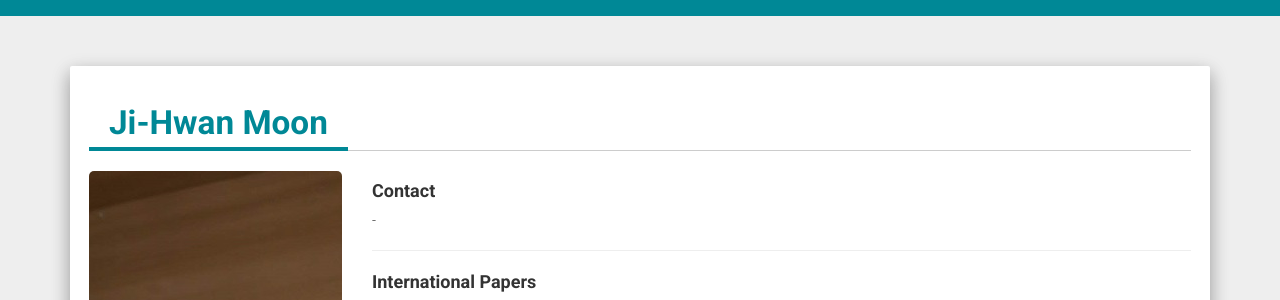
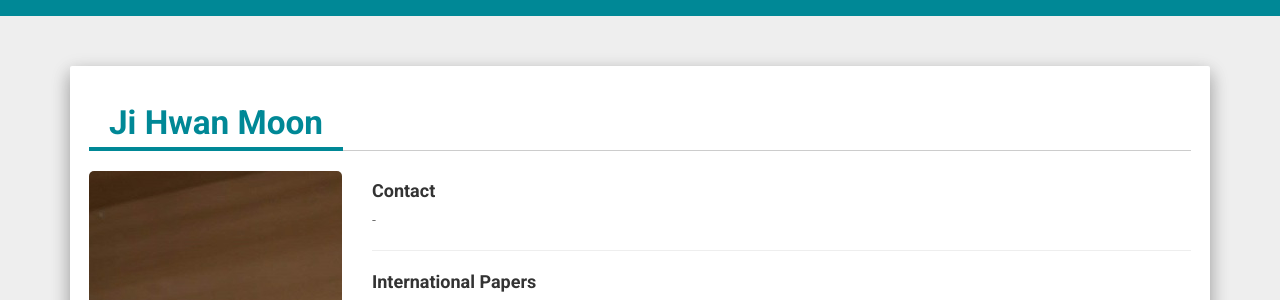
Before and after one commit to solanoon/bhi-kimlab.github.io, a Jekyll site: the page built from _members/jihwan_moon.md, in a window 1280 px wide. Shown: the part 120-420 px from the top of the page. Built offline with Jekyll 4.4.1, drawn with Linux system fonts in a browser that asks for light colours; nearby versions of some CDN libraries.

```diff
--- a/_members/jihwan_moon.md
+++ b/_members/jihwan_moon.md
@@ -1,6 +1,6 @@
 ---
 layout: profile
-title:  "Ji-Hwan Moon"
+title:  "Ji Hwan Moon"
 type: phd
 tag: "Moon JH"
 img: "jihwan_moon.jpg"
```
